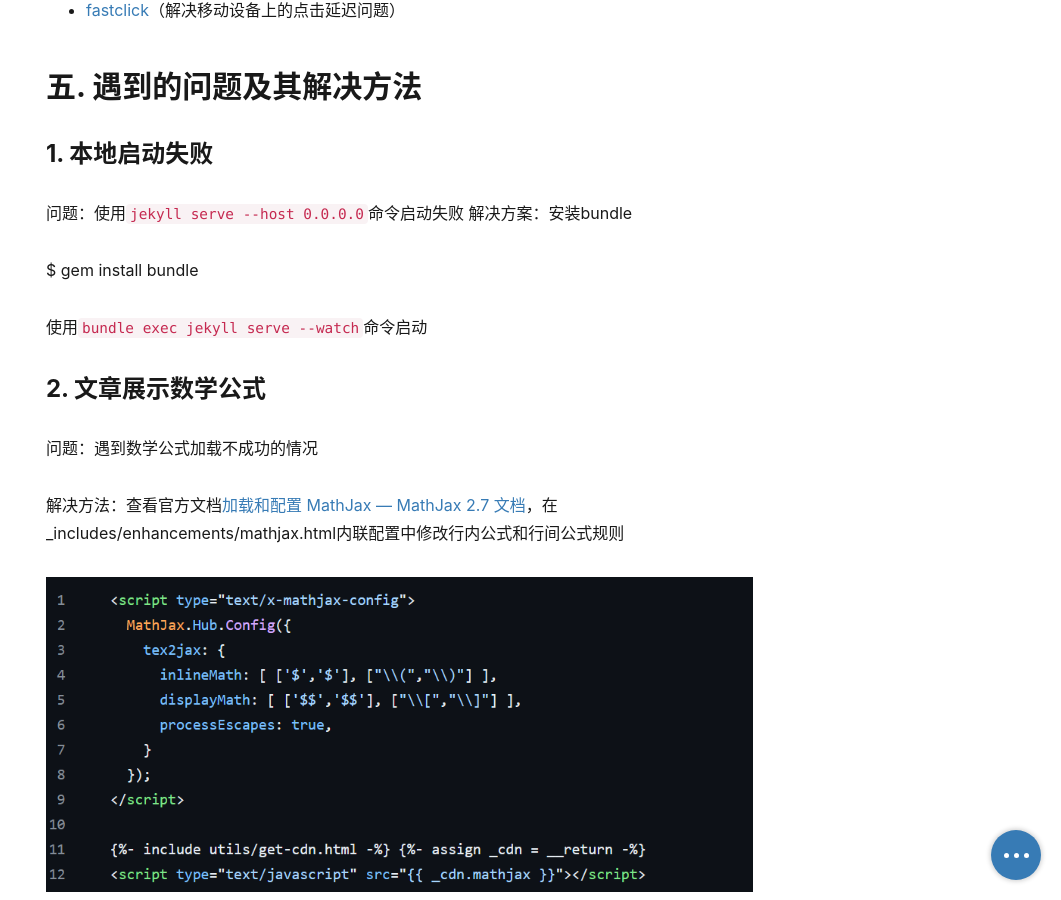
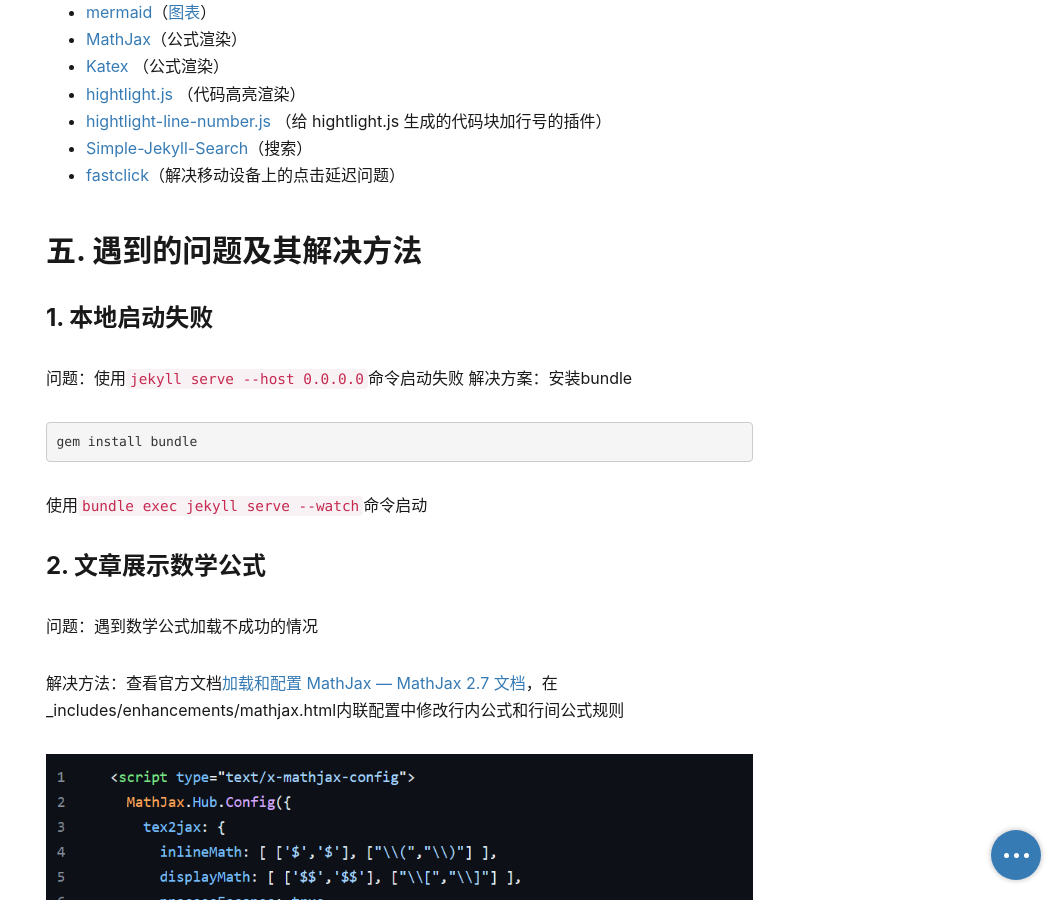
Before and after one commit to Fiveneves/Fiveneves.github.io, a Jekyll site: the page built from _posts/2024-04-20-Welcome to my blog.md, in a window 1280 px wide and 900 px high, scrolled down 17060 px. Shown: the whole window, without its empty margins (219-1280 px from the left). Built offline with Jekyll 4.4.1, drawn with Linux system fonts in a browser that asks for light colours; nearby versions of some CDN libraries; emoji names are drawn with the system emoji font; formulas are drawn with MathJax 3; a script that is not in the unit is left out; comment, search, counter and statistics services are not loaded.

````diff
--- a/_posts/2024-04-20-Welcome to my blog.md
+++ b/_posts/2024-04-20-Welcome to my blog.md
@@ -156,7 +156,7 @@ hitokoto: true # default: false
 
 将 `hitokoto` 设为 `true` 可以开启首页的[一言](https://hitokoto.cn/){:target="_blank"}气泡，将鼠标悬浮在头像上气泡就会显示出来：
 
-![Hitokoto Bubble](../img/docs/hitokoto-bubble.jpg)
+![Hitokoto Bubble](/img/docs/hitokoto-bubble.jpg)
 
 
 
@@ -571,7 +569,9 @@ git push origin master
 问题：使用`jekyll serve --host 0.0.0.0`命令启动失败
 解决方案：安装bundle
 
-  $ gem install bundle
+```
+gem install bundle
+```
 
 使用`bundle exec jekyll serve --watch`命令启动
 
````
Also changed, not shown: other parts of _posts/2024-04-20-Welcome to my blog.md (+0 -2 lines).
